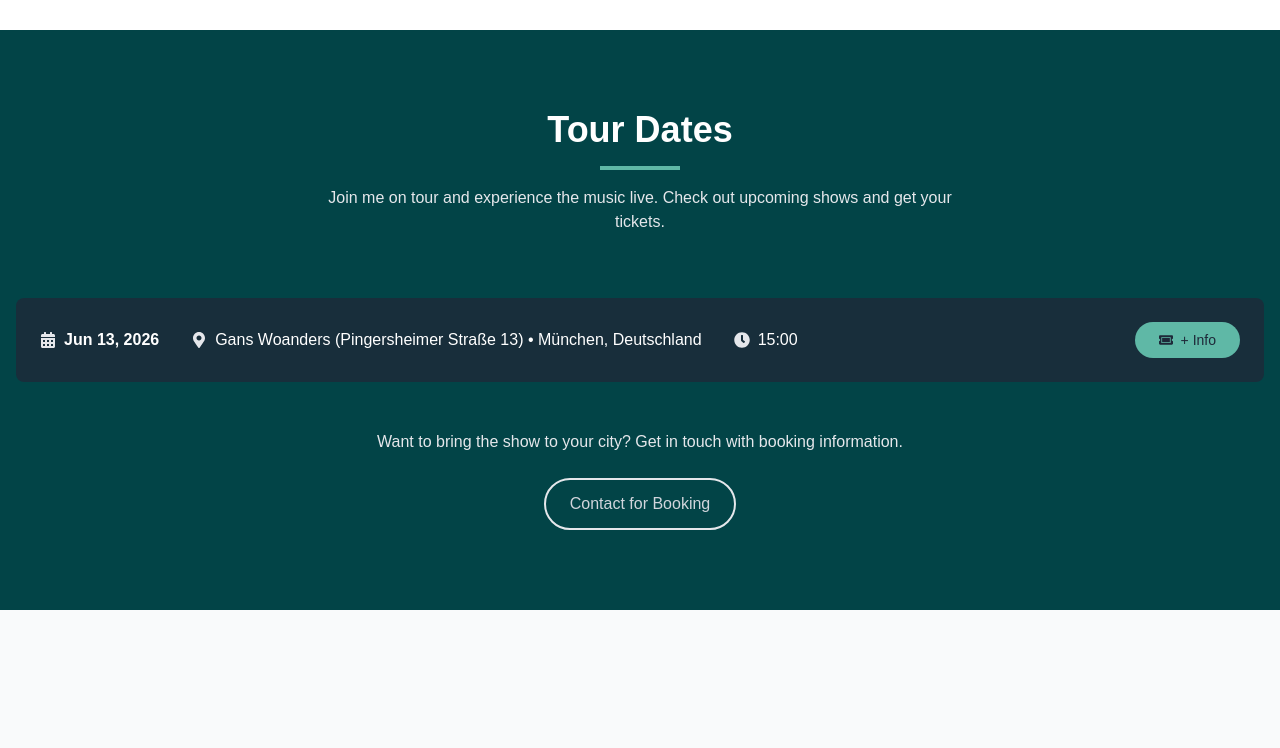
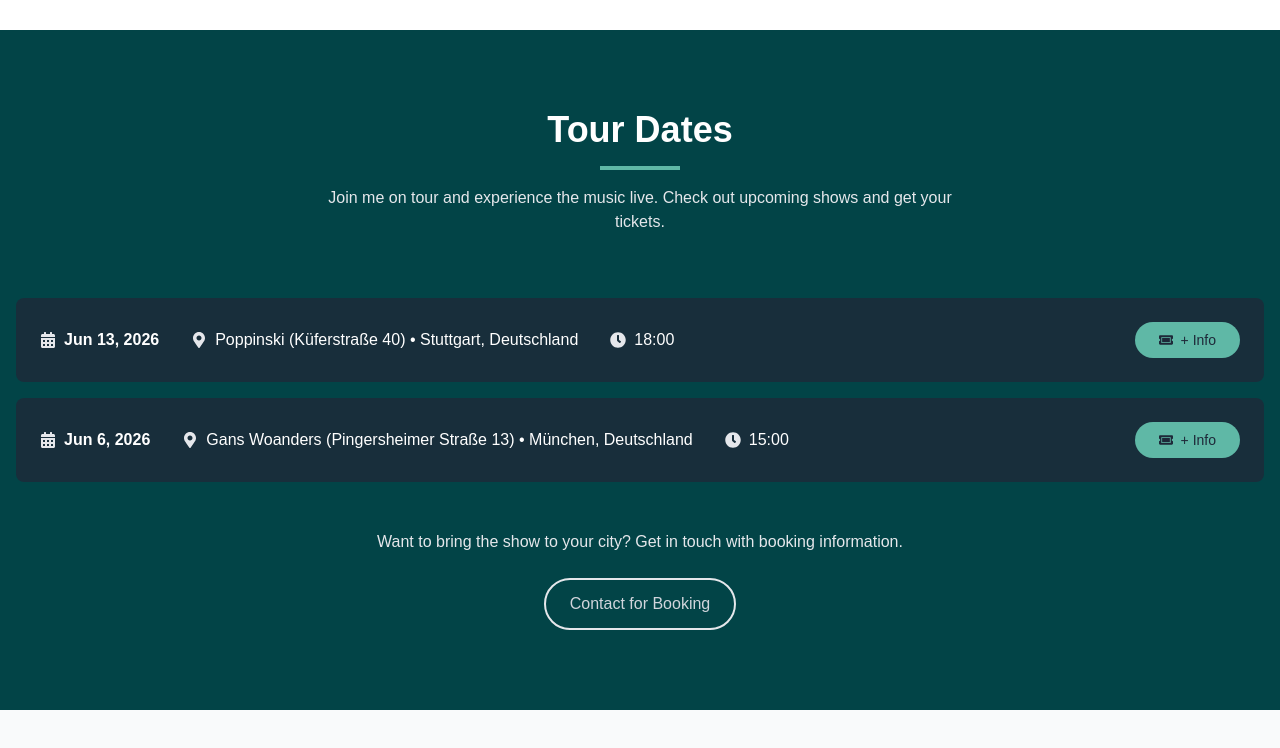
Before and after one commit to cristianmilesi/tatamilesiweb, a React (Vite) app: page / in a window 1280 px wide. Shown: the part 2676-3424 px from the top of the page. Built offline with nearby package versions, Linux system fonts and the light colour scheme; a web font is replaced by a local one.

Commit message:
fechas agregadas

```diff
--- a/src/assets/data/tour-dates.ts
+++ b/src/assets/data/tour-dates.ts
@@ -14,6 +14,16 @@ export const tourDates: TourDate[] = [
   {
     id: 1,
     date: "2026-06-13", // Formato ISO para facilitar la internacionalización
+    venue: "Poppinski (Küferstraße 40)",
+    city: "Stuttgart",
+    country: "Deutschland",
+    time: "18:00",
+    ticketUrl: "Kostenloser Eintritt",
+    soldOut: false,
+  },
+  {
+    id: 2,
+    date: "2026-06-06", // Formato ISO para facilitar la internacionalización
     venue: "Gans Woanders (Pingersheimer Straße 13)",
     city: "München",
     country: "Deutschland",
```
